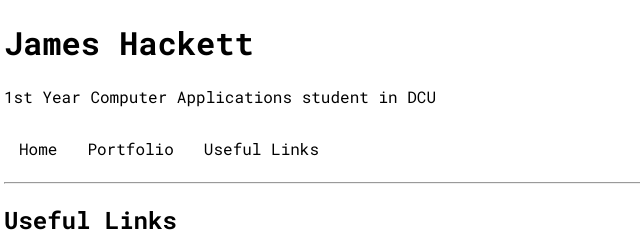
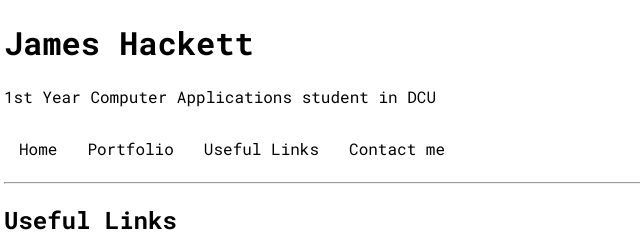
Before and after one commit to DistroByte/website, a plain HTML site: page pages/links/index.html in a window 1280 px wide. Shown: the top 240 px of the page, 188-828 px from the left. Drawn offline with Linux system fonts and the light colour scheme.

Commit message:
adds nav to contact form

```diff
--- a/pages/links/index.html
+++ b/pages/links/index.html
@@ -21,6 +21,7 @@
       <li><a href="http://student.computing.dcu.ie/~hacketj5/portfolio" target="_blank"
           rel="noopener noreferrer">Portfolio</a></li>
       <li><a href="./">Useful Links</a></li>
+      <li><a href="../../#contact">Contact me</a></li>
       </p>
     </ul>
   </div>
```
